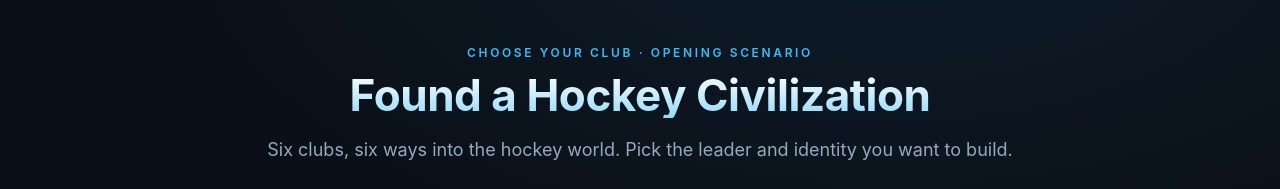
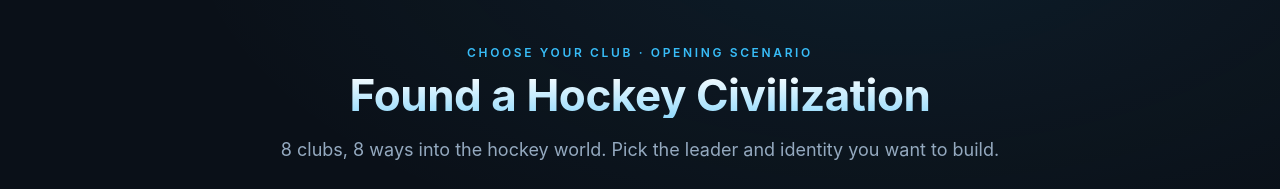
Before and after one commit to dcosand/ice-empires, a React (Vite) app: page / in a window 1280 px wide. Both pictures are taken after a click on the button "Start New Dynasty". Shown: the top 189 px of the page. Built offline with nearby package versions, Linux system fonts and the light colour scheme.

Commit message:
QA multiplayer settlement foundation

```diff
--- a/src/components/ClubSelectScreen.tsx
+++ b/src/components/ClubSelectScreen.tsx
@@ -24,8 +24,8 @@ export function ClubSelectScreen({
           Found a Hockey Civilization
         </h1>
         <p className="subtitle" style={{ textAlign: "center" }}>
-          Six clubs, six ways into the hockey world. Pick the leader and identity
-          you want to build.
+          {CLUB_LIST.length} clubs, {CLUB_LIST.length} ways into the hockey
+          world. Pick the leader and identity you want to build.
         </p>
 
         <div className="club-grid">
--- a/src/engine/world.ts
+++ b/src/engine/world.ts
@@ -67,10 +67,11 @@ export function targetSettlementCounts(
   height: number,
   clubDefCount: number,
 ): { majors: number; independents: number } {
-  const majors = Math.max(
-    2,
-    Math.min(clubDefCount, Math.round((width * height) / TILES_PER_MAJOR_CLUB)),
-  );
+  const desiredMajors = Math.round((width * height) / TILES_PER_MAJOR_CLUB);
+  const majors =
+    clubDefCount <= 1
+      ? Math.max(0, clubDefCount)
+      : Math.min(clubDefCount, Math.max(2, desiredMajors));
   const independents = Math.round(majors * INDEPENDENT_RATIO);
   return { majors, independents };
 }
@@ -435,7 +436,7 @@ function placeRivals(
         rivals.every((r) => Math.hypot(t.x - r.hqTile.x, t.y - r.hqTile.y) >= min)
       );
     });
-    if (!chosen) continue; // degenerate map: skip rather than crowd
+    if (!chosen) break; // degenerate map: stop rather than crowd
     rivals.push({
       clubId: club.id,
       hqTile: { x: chosen.x, y: chosen.y },
@@ -560,7 +561,7 @@ function generateIndependents(
         orgs.every((o) => Math.hypot(t.x - o.x, t.y - o.y) >= fromIndep)
       );
     });
-    if (!chosen) continue; // degenerate map: stop rather than crowd
+    if (!chosen) break; // degenerate map: stop rather than crowd
     orgs.push({
       id: `hockey-org-${i + 1}`,
       name: namePool[i % namePool.length],
```
Also changed, not shown: 2 other files (tests, documents, lock files or other folders).
